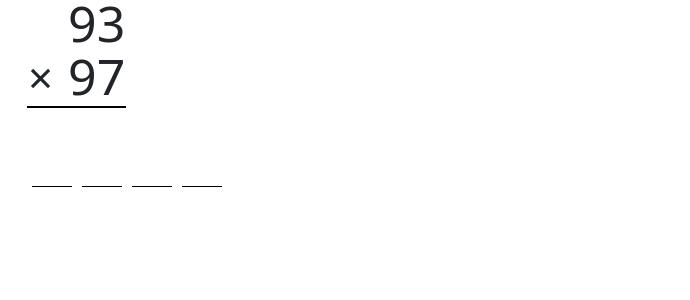
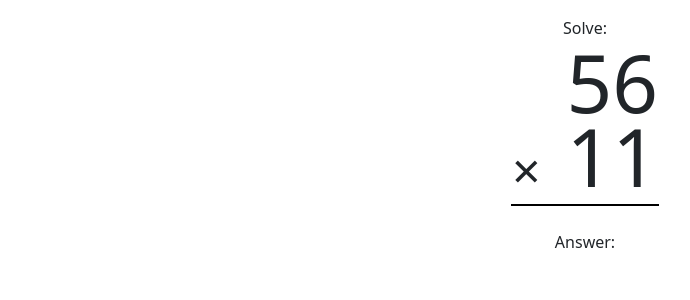
Before and after one commit to flowfree/rapid-math, a React (Create React App) app: page / in a window 1280 px wide. Shown: the top 300 px of the page, without its empty margins (55-745 px from the left). Built offline with nearby package versions, Linux system fonts and the light colour scheme.

Commit message:
Regenerate math operation

```diff
--- a/src/App.css
+++ b/src/App.css
@@ -1,6 +1,6 @@
 .operation {
-  font-size: 50px;
-  line-height: 50px;
+  font-size: 80px;
+  line-height: 60px;
   font-family: 'Noto Sans Math', sans-serif;
 }
 
@@ -12,15 +12,28 @@
   text-align: right;
 }
 
+.operation .operator {
+  font-size: 50px;
+  padding-top: 25px;
+  padding-right: 25px;
+}
+
 .user-input input {
   width: 40px;
   margin: 0 5px;
-  font-size: 40px;
+  font-size: 50px;
   text-align: center;
   border: none;
   border-bottom: #000 1px solid;
 }
 
+.user-input.correct input {
+  color: green;
+}
+.user-input.wrong input {
+  color: red;
+}
+
 .user-input input:focus {
   outline: none;
 }
--- a/src/App.js
+++ b/src/App.js
@@ -25,13 +25,15 @@ function multiplicationWithASeriesOf1s() {
   return {
     op1,
     op2,
-    answer: op1 * op2,
-    fromRight: true
+    answer: op1 * op2
   }
 }
 
 function multiplicationOfNumbersWhoseLastDigitsAddTo10AndTheRemainingDigitsAreTheSame() {
-  const op1 = getRandomNumber(10, 100)
+  let op1
+  do {
+    op1 = getRandomNumber(10, 100)
+  } while (op1 % 10 === 0)
   const base = Math.floor(op1 * 0.1) * 10
   const op2 = base + (10 - (op1 - base))
   return {
@@ -42,20 +44,50 @@ function multiplicationOfNumbersWhoseLastDigitsAddTo10AndTheRemainingDigitsAreTh
 }
 
 function App() {
+  const [count, setCount] = useState(0)
+  const [operation, setOperation] = useState({})
+
   const categories = [
     squaringOfNumbersBetween50And60,
     multiplicationWithASeriesOf1s,
     multiplicationOfNumbersWhoseLastDigitsAddTo10AndTheRemainingDigitsAreTheSame
   ]
-  const f = categories[Math.floor(Math.random() * categories.length)]
-  const { op1, op2, answer, fromRight = false } = f()
+
+  useEffect(() => {
+    const f = categories[Math.floor(Math.random() * categories.length)]
+    setOperation(f())
+  }, [count])
+
+  function handleOnCompleted() {
+    setTimeout(() => {
+      setCount(count + 1)
+    }, 1000)
+  }
+
+  const { op1, op2, answer } = operation
+
+  if (op1 === undefined || answer === undefined) {
+    return <div>Loading...</div>
+  }
 
   return (
     <div className="container">
-      <div className="row">
-        <div className="col-12">
-          <Multiplication op1={op1} op2={op2} />
-          <UserInput answer={answer} fromRight={fromRight} />
+      <div className="row justify-content-center text-center">
+        <div className="col-auto">
+          <p className="my-3">
+            Solve:
+          </p>
+          <Multiplication
+            op1={op1}
+            op2={op2}
+          />
+          <p className="mt-4 mb-0">
+            Answer:
+          </p>
+          <UserInput
+            answer={answer}
+            onCompleted={handleOnCompleted}
+          />
         </div>
       </div>
     </div>
--- a/src/components/UserInput.js
+++ b/src/components/UserInput.js
@@ -1,27 +1,22 @@
 import { useEffect, useRef, useState } from 'react'
 
-function UserInput({ answer, fromLeft = true, fromRight = false }) {
+function UserInput({ answer, onCompleted }) {
   const numDigits = String(answer).length
   const [isCorrect, setIsCorrect] = useState(false)
   const [userAnswer, setUserAnswer] = useState(Array(numDigits).fill(''))
   const inputRefs = useRef([])
 
-  if (fromRight) {
-    fromLeft = !fromRight
-  } else if (fromLeft) {
-    fromRight = !fromLeft
-  }
+  useEffect(() => {
+    setIsCorrect(false)
+    setUserAnswer(Array(numDigits).fill(''))
+    inputRefs.current[0].focus()
+  }, [answer])
 
   useEffect(() => {
-    if (fromLeft) {
-      inputRefs.current[0].focus()
-    } else {
-      inputRefs.current[numDigits - 1].focus()
+    if (String(answer) === userAnswer.join('')) {
+      setIsCorrect(true)
+      onCompleted()
     }
-  }, [numDigits, fromLeft])
-
-  useEffect(() => {
-    setIsCorrect(String(answer) === userAnswer.join(''))
   }, [answer, userAnswer])
 
   function handleInputChange(e, index) {
@@ -29,16 +24,14 @@ function UserInput({ answer, fromLeft = true, fromRight = false }) {
     arr[index] = e.target.value.split('').pop()
     setUserAnswer(arr)
 
-    if (fromLeft && index < numDigits) {
+    if (index < numDigits - 1) {
       inputRefs.current[index + 1].focus()
-    } else if (fromRight && index > 0) {
-      inputRefs.current[index - 1].focus()
     }
   }
 
   return (
     <div className="user-input">
-      <div className="inputs mb-3">
+      <div className="inputs">
         {userAnswer.map((value, index) => (
         <input
           ref={el => inputRefs.current[index] = el}
@@ -49,7 +42,7 @@ function UserInput({ answer, fromLeft = true, fromRight = false }) {
         />
         ))}
       </div>
-      {isCorrect && <h5>👏 You got it!</h5>}
+      {isCorrect && <p className="mt-2 text-success">You got it!</p>}
     </div>
   )
 }
--- a/src/components/operations/Multiplication.js
+++ b/src/components/operations/Multiplication.js
@@ -1,14 +1,14 @@
 function Multiplication({ op1, op2 }) {
   return (
-    <div className="operation mb-3">
-      <table className="border-bottom">
+    <div className="d-flex justify-content-center">
+      <table className="operation">
         <tbody>
           <tr>
             <td></td>
             <td>{op1}</td>
           </tr>
-          <tr>
-            <td><small>&times;</small>&nbsp;</td>
+          <tr className="border-bottom">
+            <td className="operator">&times;</td>
             <td>{op2}</td>
           </tr>
         </tbody>
```
